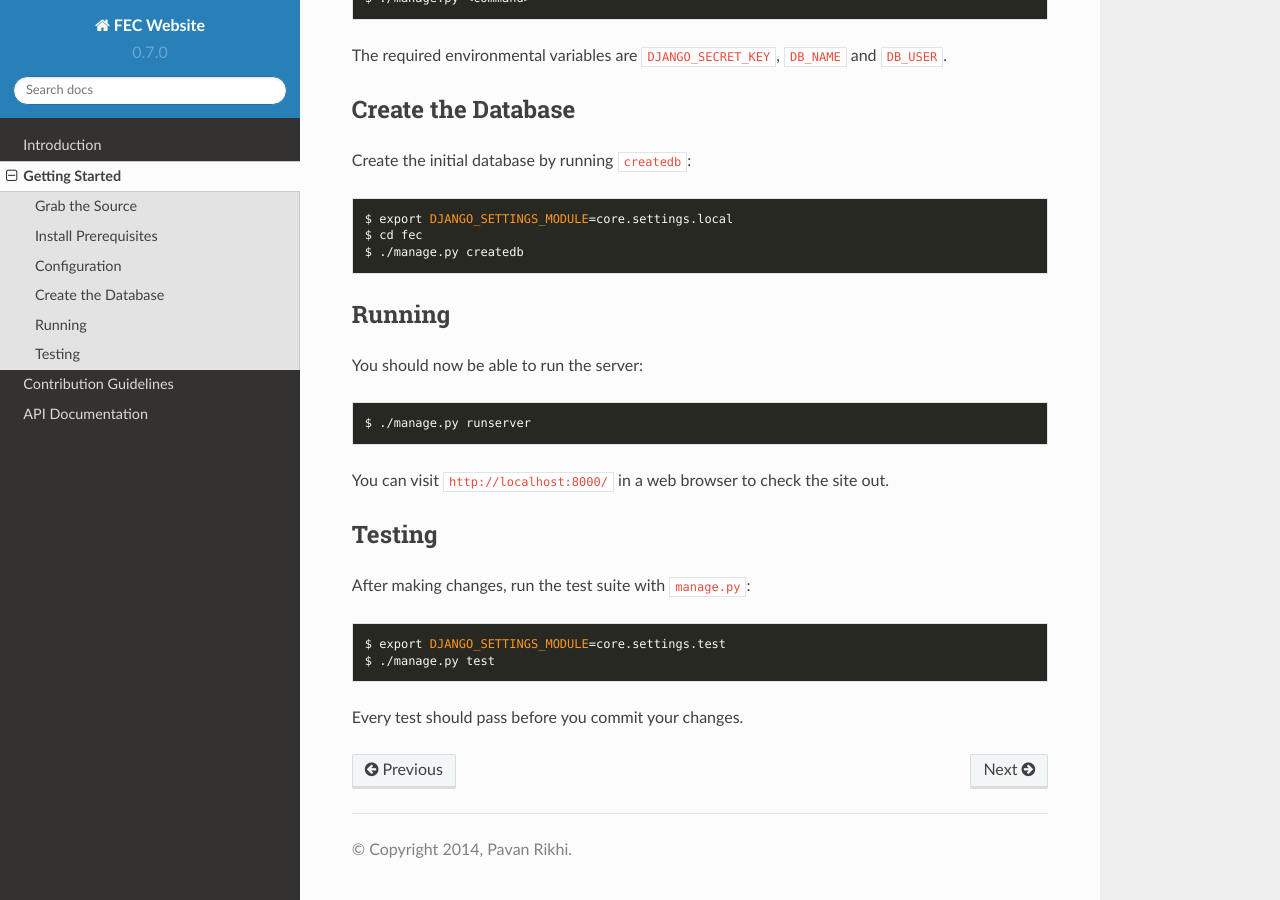
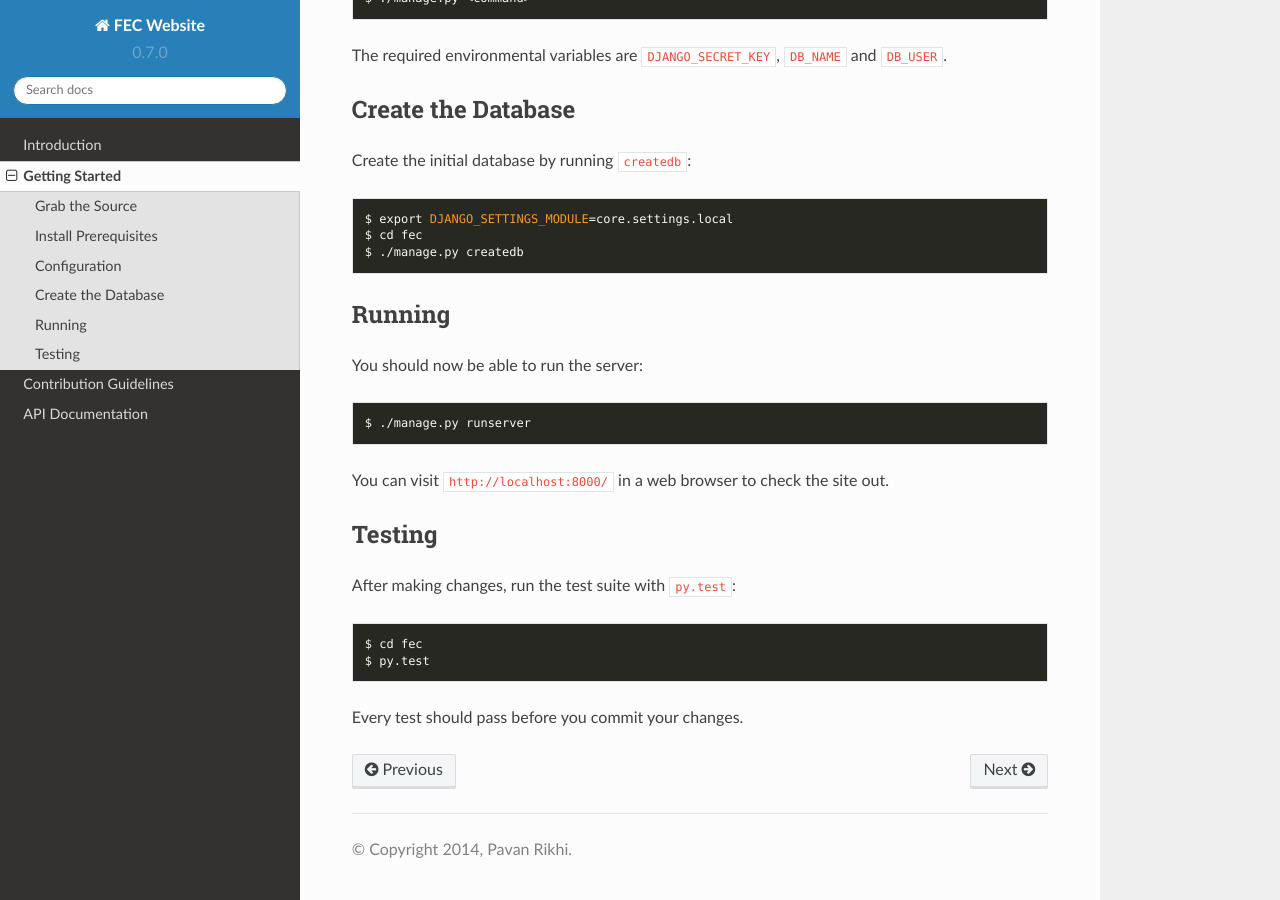
Before and after one commit to FederationOfEgalitarianCommunities/FECWebsite, a Sphinx documentation site: the page built from docs/get_started.rst, in a window 1280 px wide and 900 px high, scrolled down 1923 px. Built offline with Sphinx 7.4.7 and the Read the Docs theme 2.0.0, drawn with Linux system fonts in a browser that asks for light colours.

Commit message:
Cleanup Documentation

```diff
--- a/README.rst
+++ b/README.rst
@@ -106,20 +106,20 @@ Install the test dependencies::
 Then you can start the test runner::
 
     cd fec
-    ./manage.py test --settings=core.settings.test
+    py.test
 
 Once completed, the test runner will monitor for file changes & re-run the test
 suite.
 
 You can also run a subset of the tests::
 
-    ./manage.py test communities.tests --settings=core.settings.test
+    py.test communities/tests.py -k CommunityDetail
 
 
 Contribute
 -----------
 
-Template overrides and sitewide items go in ``core``.
+Template overrides and sitewide items go in ``fec``.
 
 Write tests, maintain 100% test coverage. Update docs when necessary.
 
--- a/docs/conf.py
+++ b/docs/conf.py
@@ -28,7 +28,7 @@ import os
 sys.path.append(os.path.abspath('../fec/'))
 
 # Setup Django settings/environment
-os.environ.setdefault("DJANGO_SETTINGS_MODULE", "core.settings.local")
+os.environ.setdefault("DJANGO_SETTINGS_MODULE", "fec.settings.local")
 
 # Is this being built by readthedocs.org?
 on_rtd = os.environ.get('READTHEDOCS', None) == True
--- a/docs/get_started.rst
+++ b/docs/get_started.rst
@@ -129,12 +129,12 @@ out.
 Testing
 --------
 
-After making changes, run the test suite with ``manage.py``:
+After making changes, run the test suite with ``py.test``:
 
 .. code-block:: bash
 
-    $ export DJANGO_SETTINGS_MODULE=core.settings.test
-    $ ./manage.py test
+    $ cd fec
+    $ py.test
 
 Every test should pass before you commit your changes.
 
```
